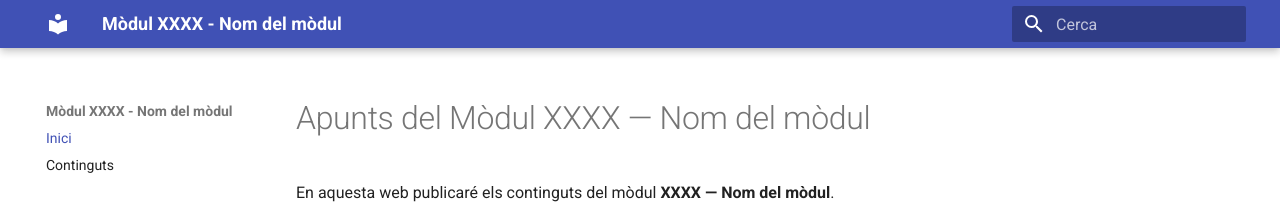
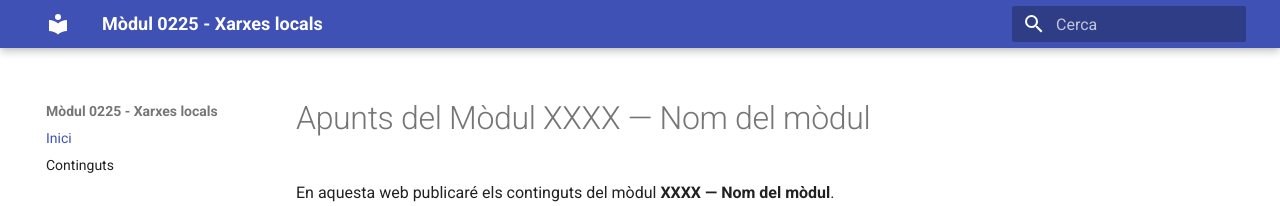
Before and after one commit to jpardo20/xlo-apunts, an MkDocs documentation site: the page built from docs/index.md, in a window 1280 px wide. Shown: the top 206 px of the page. Built offline with MkDocs 1.6.1 and Material for MkDocs 9.7.7, drawn with Linux system fonts in a browser that asks for light colours.

Commit message:
add mkdocs.yml!

```diff
--- a/mkdocs.yml
+++ b/mkdocs.yml
@@ -1,6 +1,6 @@
-site_name: Mòdul XXXX - Nom del mòdul
+site_name: Mòdul 0225 - Xarxes locals
 site_description: Publicació progressiva des d'un sol repositori
-site_url: https://ELTEUUSUARI.github.io/NOM-DEL-REPO/
+site_url: https://jpardo20.github.io/xlo-apunts/
 
 nav:
   - Inici: index.md
```
